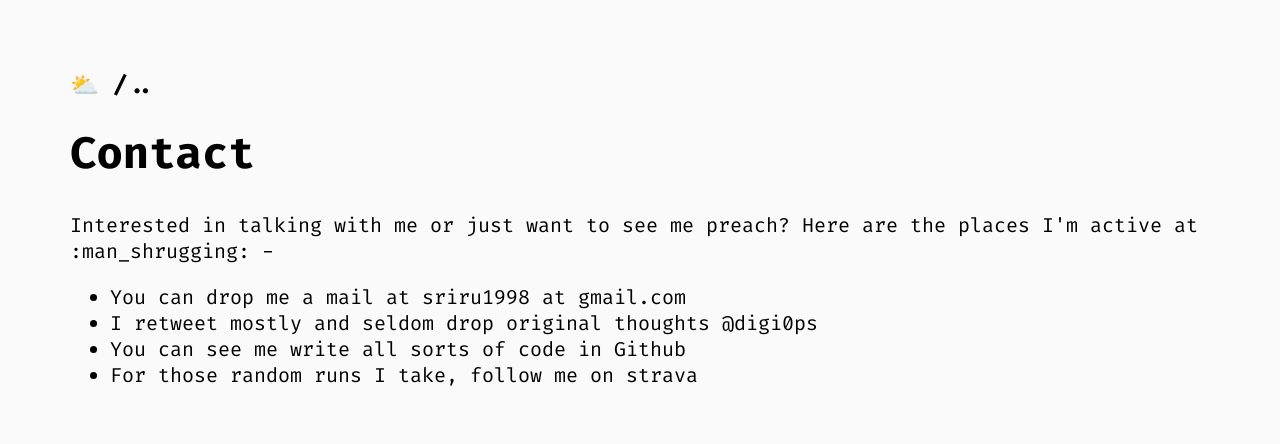
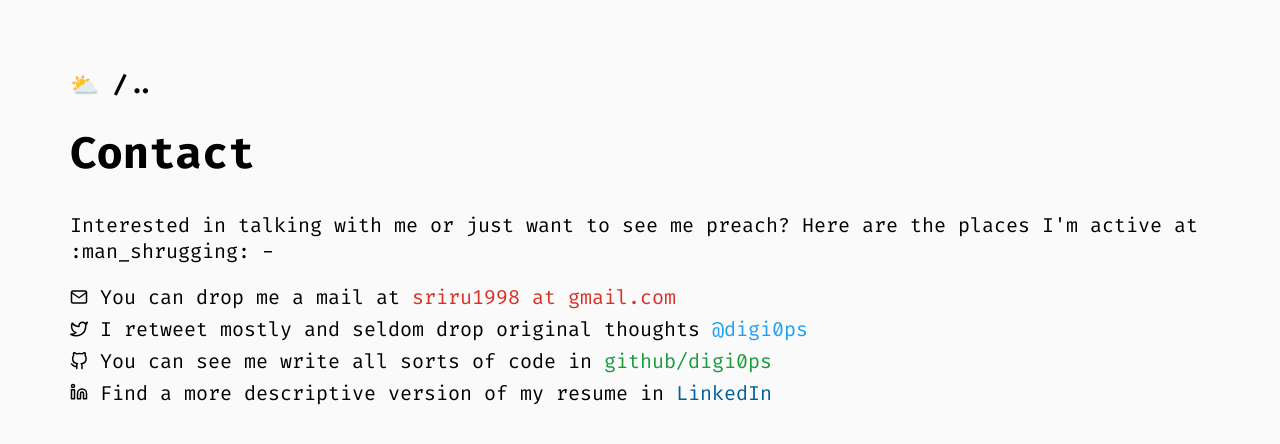
Before and after one commit to digi0ps/.com, a React (Create React App) app: page /contact in a window 1280 px wide. Shown: the top 444 px of the page. Built offline with nearby package versions, Linux system fonts and the light colour scheme.

Commit message:
Polish contact page.

```diff
--- a/src/components/common/index.js
+++ b/src/components/common/index.js
@@ -1,2 +1,3 @@
 export { default as ThemeToggle } from "./toggle";
 export { default as BackToHome } from "./back-home";
+export { default as OLA } from "./outside-link";
--- /dev/null
+++ b/src/components/common/outside-link.jsx
@@ -0,0 +1,24 @@
+import React from "react";
+
+const COLORS = {
+  gmail: "#D93024",
+  twitter: "#1DA1F2",
+  github: "#199B3D",
+  linkedin: "#006097",
+};
+
+function OutsideLink({ href, children, color }) {
+  return (
+    <a
+      className="outside-link"
+      href={href}
+      target="_blank"
+      style={{ color: COLORS[color] }}
+      rel="noopener noreferrer"
+    >
+      {children}
+    </a>
+  );
+}
+
+export default OutsideLink;
--- a/src/components/contact/contact.sass
+++ b/src/components/contact/contact.sass
@@ -1,3 +1,18 @@
-.contact
+main.contact
   section
     font-size: 2rem
+
+    .list
+      &-item
+        margin-bottom: 0.6rem
+        font-size: 2rem
+
+        &:last-child
+          svg
+            vertical-align: -0.1rem
+
+      &-icon
+        margin-right: 1.2rem
+
+        svg
+          vertical-align: -0.2rem
--- a/src/components/contact/index.jsx
+++ b/src/components/contact/index.jsx
@@ -1,6 +1,7 @@
 import React from "react";
 import "./contact.sass";
-import { BackToHome } from "../common";
+import { BackToHome, OLA } from "../common";
+import { Mail, Twitter, GitHub, Linkedin } from "react-feather";
 
 function Contact() {
   return (
@@ -14,12 +15,48 @@ function Contact() {
           Interested in talking with me or just want to see me preach? Here are
           the places I'm active at :man_shrugging: -
         </p>
-        <ul>
-          <li>You can drop me a mail at sriru1998 at gmail.com </li>
-          <li>I retweet mostly and seldom drop original thoughts @digi0ps</li>
-          <li>You can see me write all sorts of code in Github</li>
-          <li> For those random runs I take, follow me on strava</li>
-        </ul>
+        <div className="list">
+          <div className="list-item">
+            <span className="list-icon">
+              <Mail color="currentcolor" size={"1.8rem"} />
+            </span>
+            You can drop me a mail at{" "}
+            <OLA color="gmail" href="mailto:sriru1998@gmail.com">
+              sriru1998 at gmail.com
+            </OLA>
+          </div>
+
+          <div className="list-item">
+            <span className="list-icon">
+              <Twitter color="currentcolor" size={"1.8rem"} />
+            </span>
+            I retweet mostly and seldom drop original thoughts{" "}
+            <OLA color="twitter" href="https://twitter.com/digi0ps">
+              @digi0ps
+            </OLA>
+          </div>
+
+          <div className="list-item">
+            <span className="list-icon">
+              <GitHub color="currentcolor" size={"1.8rem"} />
+            </span>
+            You can see me write all sorts of code in{" "}
+            <OLA color="github" href="https://github.com/digi0ps">
+              {" "}
+              github/digi0ps{" "}
+            </OLA>
+          </div>
+
+          <div className="list-item">
+            <span className="list-icon">
+              <Linkedin color="currentcolor" size={"1.8rem"} />
+            </span>
+            Find a more descriptive version of my resume in{" "}
+            <OLA color="linkedin" href="https://linkedin.com/in/digi0ps">
+              LinkedIn
+            </OLA>
+          </div>
+        </div>
       </section>
     </main>
   );
--- a/src/index.css
+++ b/src/index.css
@@ -30,6 +30,11 @@ a,
 a:visited {
   color: inherit;
   text-decoration: none;
+}
+
+.outside-link:hover {
+  border-bottom: 0.25rem currentColor solid;
+  /* background-color: currentColor; */
 }
 
 .pointer {
```
